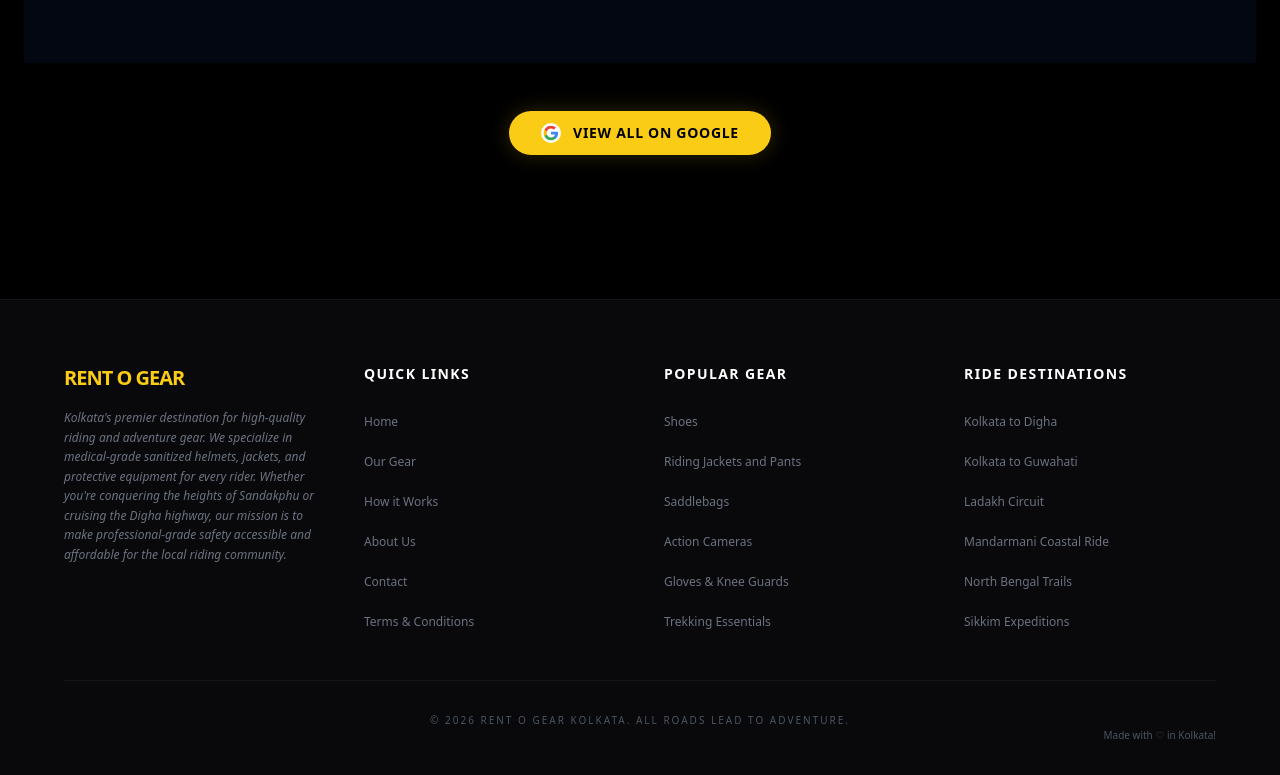
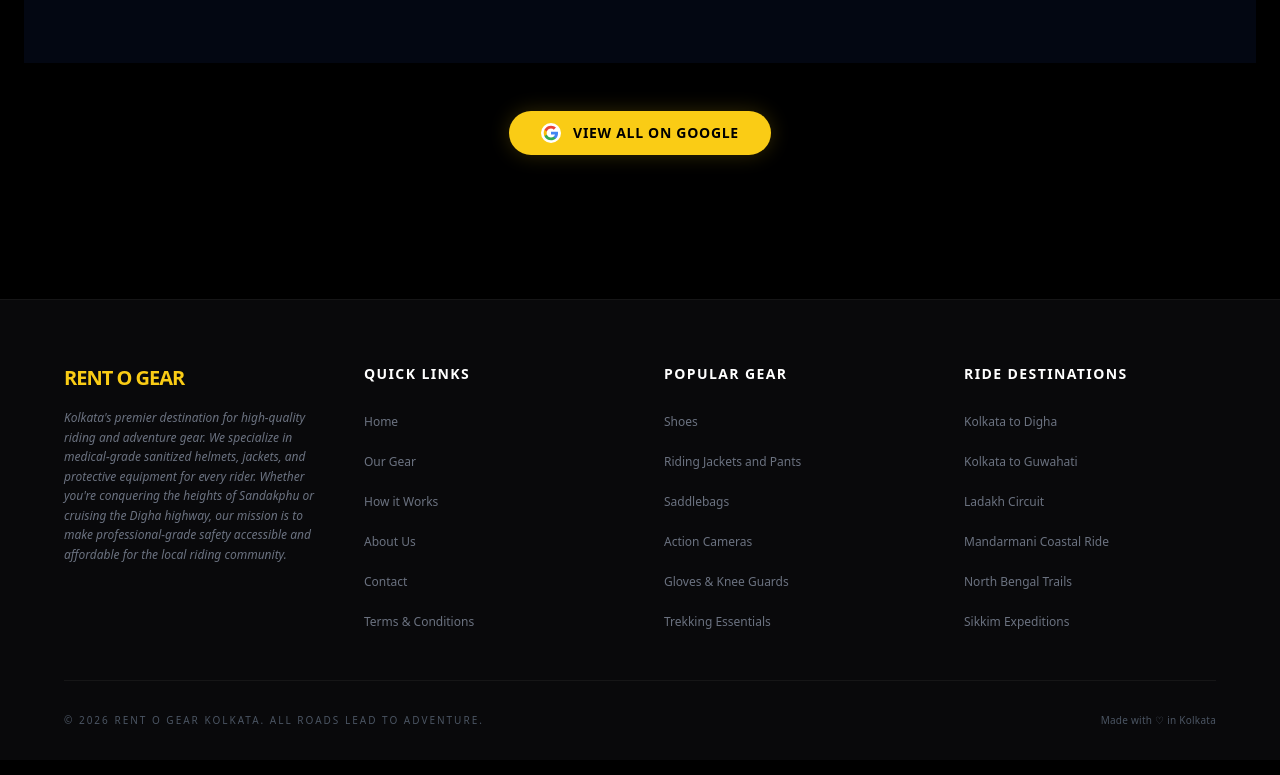
Before and after one commit to ishitaa21/Rent-O-Gear, a React (Vite) app: page / in a window 1280 px wide. Shown: the part 3576-4351 px from the top of the page. Built offline with nearby package versions, Linux system fonts and the light colour scheme.

Commit message:
slight improvement

```diff
--- a/src/components/Products.jsx
+++ b/src/components/Products.jsx
@@ -1,6 +1,6 @@
 import { useState } from "react";
 import ProductModal from "./ProductModal";
-import ProductCard from "./ProductCard"; // Ensure this is imported
+import ProductCard from "./ProductCard";
 import { products } from "../data/products";
 
 const Products = () => {
--- a/src/components/SEOcontent.jsx
+++ b/src/components/SEOcontent.jsx
@@ -1,7 +1,9 @@
 import React from 'react';
-import { Link } from 'react-router-dom'; // Assumes you are using react-router-dom
+import { Link } from 'react-router-dom';
 
 const SEOContent = () => {
+  const currentYear = new Date().getFullYear();
+
   const footerLinks = [
     {
       title: "Quick Links",
@@ -11,29 +13,29 @@
         { name: "How it Works", path: "/work" },
         { name: "About Us", path: "/about" },
         { name: "Contact", path: "/contact" },
-        { name: "Terms & Conditions", path: "/terms/TERMS AND CONDITIONS.pdf" , isFile: true },
+        { name: "Terms & Conditions", path: "/terms/TERMS AND CONDITIONS.pdf", isFile: true },
       ]
     },
     {
       title: "Popular Gear",
       links: [
-        { name: "Shoes", path: "/products" },
-        { name: "Riding Jackets and Pants", path: "/products" },
-        { name: "Saddlebags", path: "/products" },
-        { name: "Action Cameras", path: "/products" },
-        { name: "Gloves & Knee Guards", path: "/products" },
-        { name: "Trekking Essentials", path: "/products" }
+        { name: "Shoes", path: "/products?category=shoes" },
+        { name: "Riding Jackets and Pants", path: "/products?category=apparel" },
+        { name: "Saddlebags", path: "/products?category=bags" },
+        { name: "Action Cameras", path: "/products?category=electronics" },
+        { name: "Gloves & Knee Guards", path: "/products?category=protection" },
+        { name: "Trekking Essentials", path: "/products?category=trekking" }
       ]
     },
     {
       title: "Ride Destinations",
       links: [
-        { name: "Kolkata to Digha",  },
-        { name: "Kolkata to Guwahati",  },
-        { name: "Ladakh Circuit",  },
-        { name: "Mandarmani Coastal Ride",  },
-        { name: "North Bengal Trails",  },
-        { name: "Sikkim Expeditions",  }
+        { name: "Kolkata to Digha", path: "/products?search=digha" },
+        { name: "Kolkata to Guwahati", path: "/products?search=guwahati" },
+        { name: "Ladakh Circuit", path: "/products?search=ladakh" },
+        { name: "Mandarmani Coastal Ride", path: "/products?search=mandarmani" },
+        { name: "North Bengal Trails", path: "/products?search=north-bengal" },
+        { name: "Sikkim Expeditions", path: "/products?search=sikkim" }
       ]
     }
   ];
@@ -63,7 +65,7 @@
               <h3 className="text-white font-bold text-sm uppercase tracking-widest mb-6">
                 {column.title}
               </h3>
-             <ul className="space-y-4">
+              <ul className="space-y-4">
                 {column.links.map((link, linkIdx) => (
                   <li key={linkIdx}>
                     {link.isFile ? (
@@ -77,7 +79,7 @@
                       </a>
                     ) : (
                       <Link
-                        to={link.path || "/"}
+                        to={link.path}
                         className="text-gray-500 hover:text-yellow-400 text-xs transition-colors duration-300"
                       >
                         {link.name}
@@ -90,12 +92,14 @@
           ))}
         </div>
 
-        {/* Bottom Bar */}
-        <div className="pt-8 border-t border-white/5 text-center">
-          <p className="text-gray-600 text-[10px] uppercase tracking-[0.2em]">
-            © 2026 Rent O Gear Kolkata. All Roads Lead To Adventure.
+        {/* Bottom Bar Container */}
+        <div className="pt-8 border-t border-white/5 flex flex-col sm:flex-row justify-between items-center gap-4">
+          <p className="text-gray-600 text-[10px] uppercase tracking-[0.2em] text-center sm:text-left">
+            © {currentYear} Rent O Gear Kolkata. All Roads Lead To Adventure.
           </p>
-          <p className="text-gray-600 text-[10px] text-right">Made with ♡ in Kolkata!</p>
+          <p className="text-gray-600 text-[10px] tracking-wide">
+            Made with ♡ in Kolkata
+          </p>
         </div>
 
       </div>
```
Also changed, not shown: 1 other file (tests, documents, lock files or other folders).
